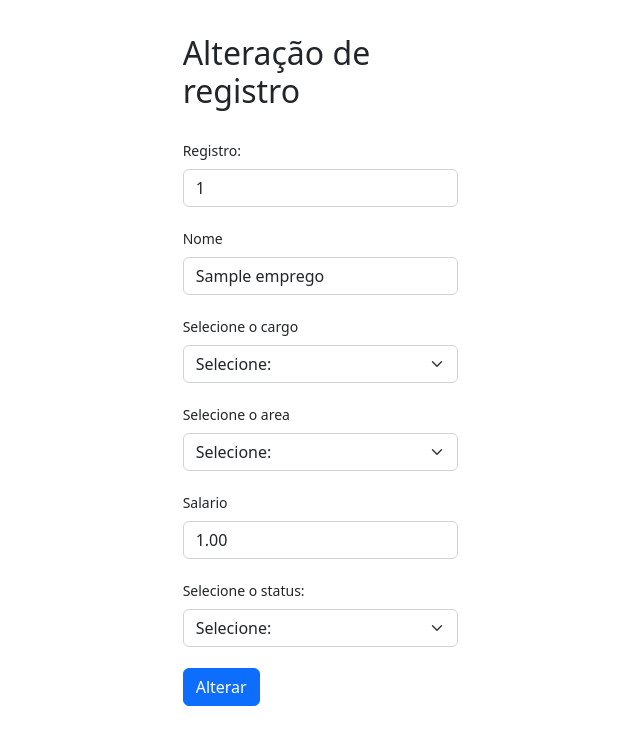
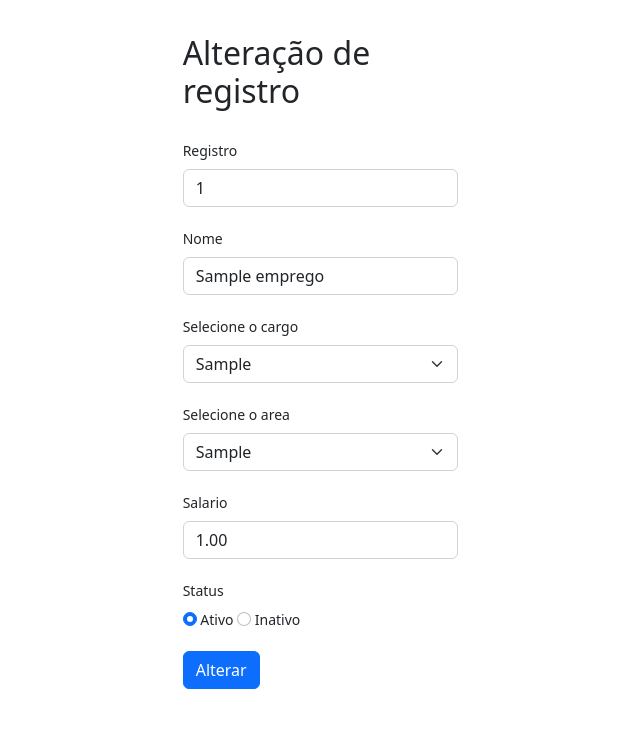
Before and after one commit to FelipeOropeza/ExercicioPesquisa, a PHP site: page /FormAlt.php?cd=1 in a window 1280 px wide. Shown: the top 745 px of the page, without its empty margins (274-914 px from the left). Run offline with PHP 8.4, Linux system fonts and the light colour scheme; tables that the repository leaves empty hold one stand-in row (values such as "Sample post").

Commit message:
Mundacas

```diff
--- a/FormAlt.php
+++ b/FormAlt.php
@@ -17,8 +17,9 @@
     include 'conexao.php';
     $cd = $_GET["cd"];
     $consulta = $cn->query("select * from tbl_empregos where Registro = '$cd'");
-    $consultaCargo = $cn->query("select * from tbl_empregos group by Cargo");
-    $consultaArea = $cn->query("select * from tbl_empregos group by Area");
+    $consultaStatus = $cn->query("select * from tbl_empregos group by Status");
+    $consultaCargo = $cn->query("select Cargo from tbl_empregos where Registro='$cd' union select Cargo from tbl_empregos where Registro!='$cd'");
+    $consultaArea = $cn->query("select Area from tbl_empregos where Registro='$cd' union select Area from tbl_empregos where Registro!='$cd'");
     $exibirReg = $consulta->fetch(PDO::FETCH_ASSOC);
 ?>
 <div id="div" class="container">
@@ -26,7 +27,7 @@
         <div class="col-sm-3 offset-md-4">
             <h2>Alteração de registro</h2>
             <br>
-            <label for="prod" class="form-label">Registro:</label>
+            <label for="prod" class="form-label">Registro</label>
             <input type="text" value="<?php echo $exibirReg['Registro']; ?>" class="form-control" id="txtnome" name="txtnome">
         </div>
         <br>
@@ -38,9 +39,8 @@
         <div class="col-sm-3 offset-md-4">
             <label for="carg" class="form-label">Selecione o cargo</label>
             <select id="carg" name="carg" class="form-select">
-            <option value="1">Selecione:</option>
             <?php while($exibirCargo=$consultaCargo->fetch(PDO::FETCH_ASSOC)){?>
-            <option><?php echo $exibirCargo['Cargo']; ?></option>
+            <option value="<?php echo $exibirCargo['Cargo'];?>"><?php echo $exibirCargo['Cargo']; ?></option>
             <?php } ?>
         </select>
         </div>
@@ -48,9 +48,8 @@
         <div class="col-sm-3 offset-md-4">
             <label for="area" class="form-label">Selecione o area</label>
             <select id="area" name="area" class="form-select">
-            <option value="1">Selecione:</option>
             <?php while($exibirArea=$consultaArea->fetch(PDO::FETCH_ASSOC)){?>
-            <option><?php echo $exibirArea['Area']; ?></option>
+            <option value="<?php echo $exibirArea['Area'];?>"><?php echo $exibirArea['Area']; ?></option>
             <?php } ?>
         </select>
         </div>
@@ -60,14 +59,19 @@
             <input type="text" value="<?php echo $exibirReg['Salario']; ?>" class="form-control" id="txtsalario" name="txtsalario">
         </div>
         <br>
+        <?php if($exibirReg['Status'] == "Ativo"){ ?>
         <div class="col-sm-3 offset-md-4">
-            <label for="stat" class="form-label">Selecione o status:</label>
-            <select id="stat" name="stat" class="form-select">
-            <option value="1">Selecione:</option>
-            <option>Ativo</option>
-            <option>Inativo</option>
-            </select>
+            <label for="prod" class="form-label">Status</label><br>
+            <input class="form-check-input" type="radio" name="rdbStatus" value="Ativo" checked> Ativo
+            <input class="form-check-input" type="radio" name="rdbStatus" value="Inativo" > Inativo
         </div>
+        <?php } else {?>
+        <div class="col-sm-3 offset-md-4">
+            <label for="prod" class="form-label">Status</label><br>
+            <input class="form-check-input" type="radio" name="rdbStatus" value="Ativo" > Ativo
+            <input class="form-check-input" type="radio" name="rdbStatus" value="Inativo" checked> Inativo
+        </div>
+        <?php } ?>
         <br>
         <div class="col-sm-3 offset-md-4">
             <button type="submit" class="btn btn-primary">Alterar</button>
--- a/alterar.php
+++ b/alterar.php
@@ -6,7 +6,7 @@
     $vCarg = $_POST['carg'];
     $vArea = $_POST['area'];
     $vSala = $_POST['txtsalario'];
-    $VStat = $_POST['stat'];
+    $VStat = $_POST['rdbStatus'];
 
     $alterar = $cn->query("update tbl_empregos set
     Nome = '$vNome',
```
